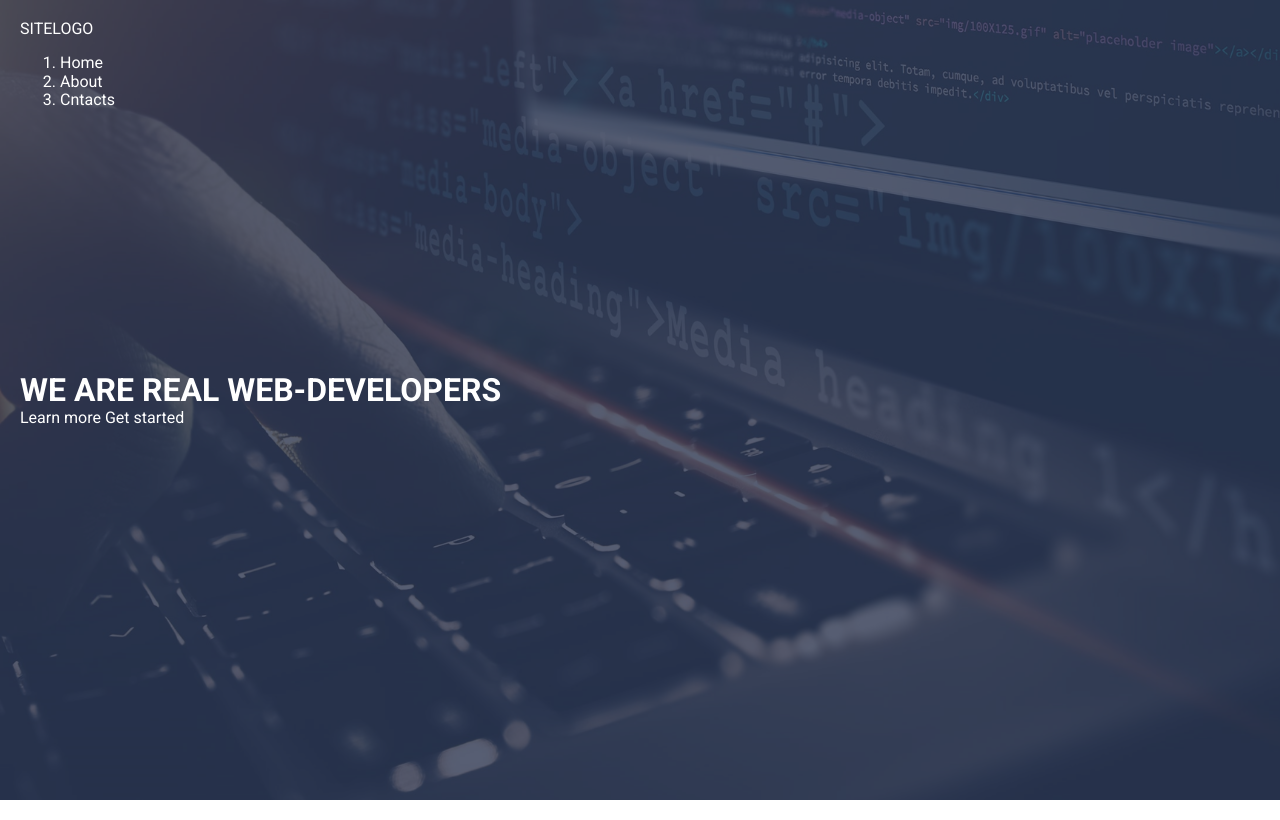
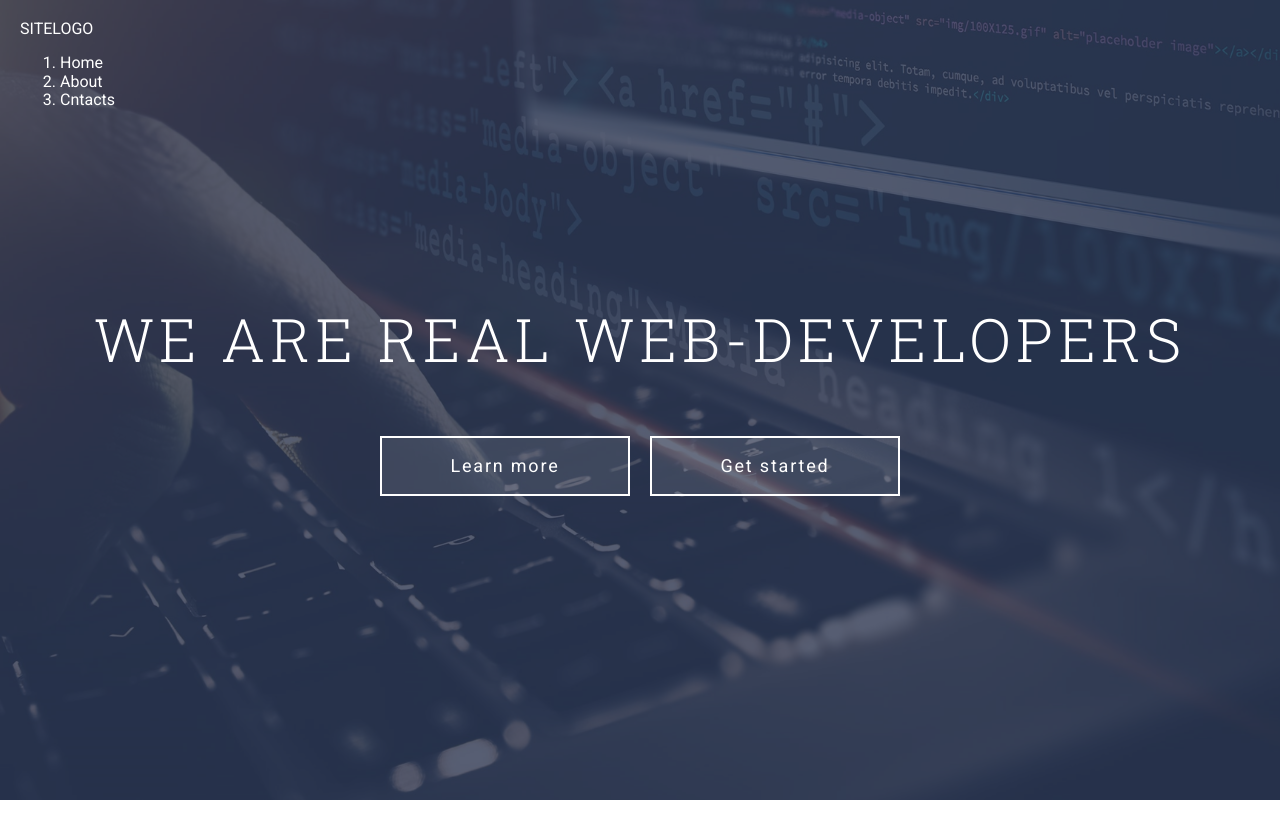
Before and after one commit to qqkk-E3/course_project_1, a website: page index.html in a window 1280 px wide. Drawn offline with Linux system fonts and the light colour scheme.

Commit message:
Работа над экраном v1.1

```diff
--- a/assets/scss/common/_classes.scss
+++ b/assets/scss/common/_classes.scss
@@ -1,3 +1,20 @@
-.btn {}
+.btn {
+	min-height: 60px;
+	min-width: 250px;
+	background-color: rgba($color-white, 0.1);
+	border: 2px solid $color-white;
+	padding: 0.5em 1em;
+	display: flex;
+	align-items: center;
+	justify-content: center;
+
+	font-size: 1.125em;
+	letter-spacing: 0.1em;
+
+	$:hover,
+	$:focus {
+		background-color: $color-accent;
+	}
+}
 
 .btn--light {}
--- a/assets/scss/common/_typography.scss
+++ b/assets/scss/common/_typography.scss
@@ -12,11 +12,14 @@ font-size: $font-size;
 
 body {
 	background-color: $color-white;
-color: $color-gray;
+	color: $color-gray;
 }
 
 h1 {
-
+	font-size: 60px;
+	letter-spacing: 5px;
+	font-weight: 300;
+	font-family: $font-header;
 }
 
 h2 {
--- a/assets/scss/components/header/_header-content.scss
+++ b/assets/scss/components/header/_header-content.scss
@@ -7,6 +7,13 @@
 	}
 
 	&__title {
-		margin: 0;
+		text-align: center;
+		margin: 0 0 63px;
+	}
+
+	&__actions {
+		display: flex;
+		justify-content: center;
+		gap: $gap;
 	}
 }
--- a/assets/scss/components/header/_header.scss
+++ b/assets/scss/components/header/_header.scss
@@ -8,7 +8,6 @@
 	background-size: cover;
 	padding: 150px 0;
 
-	display: flex;
-	flex-direction: column;
-	justify-content: center;
+	display: grid;
+	align-items: center;
 }
--- a/index.html
+++ b/index.html
@@ -23,7 +23,7 @@
   <div class="header-content">
     <div class="header-content__container">
       <h1 class="header-content__title">WE ARE REAL WEB-DEVELOPERS</h1>
-      <div class="header-content__action">
+      <div class="header-content__actions">
         <a class="btn btn--light" href="">Learn more</a>
         <a class="btn btn--light" href="">Get started</a>
       </div>
```
Also changed, not shown: assets/css/style.css.
